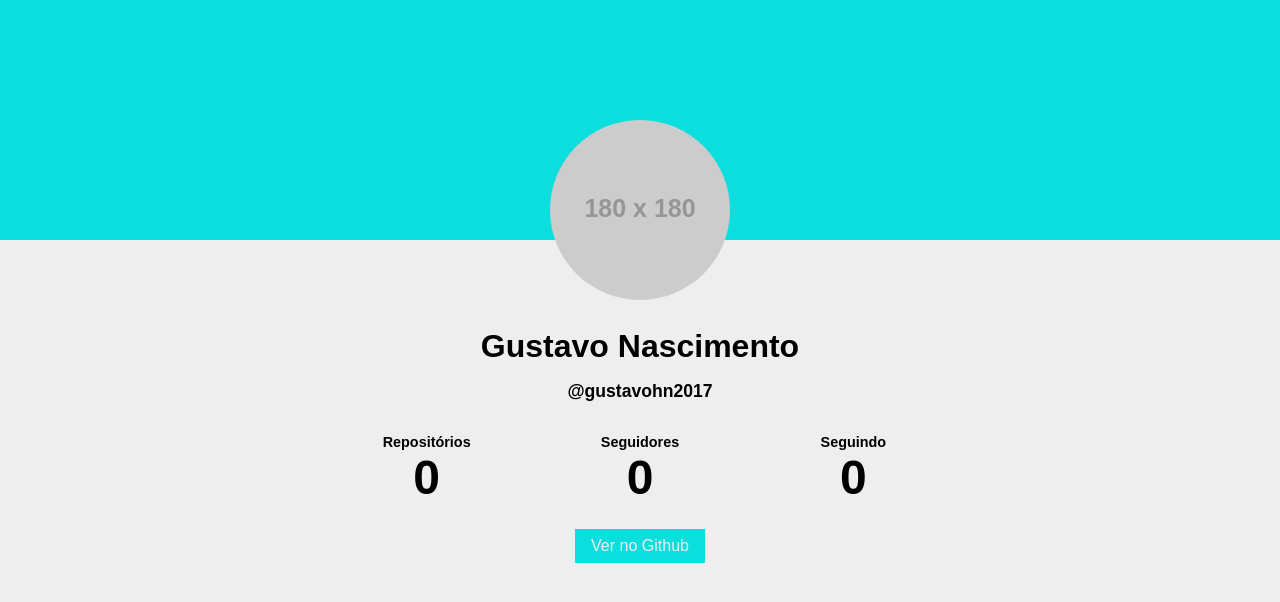
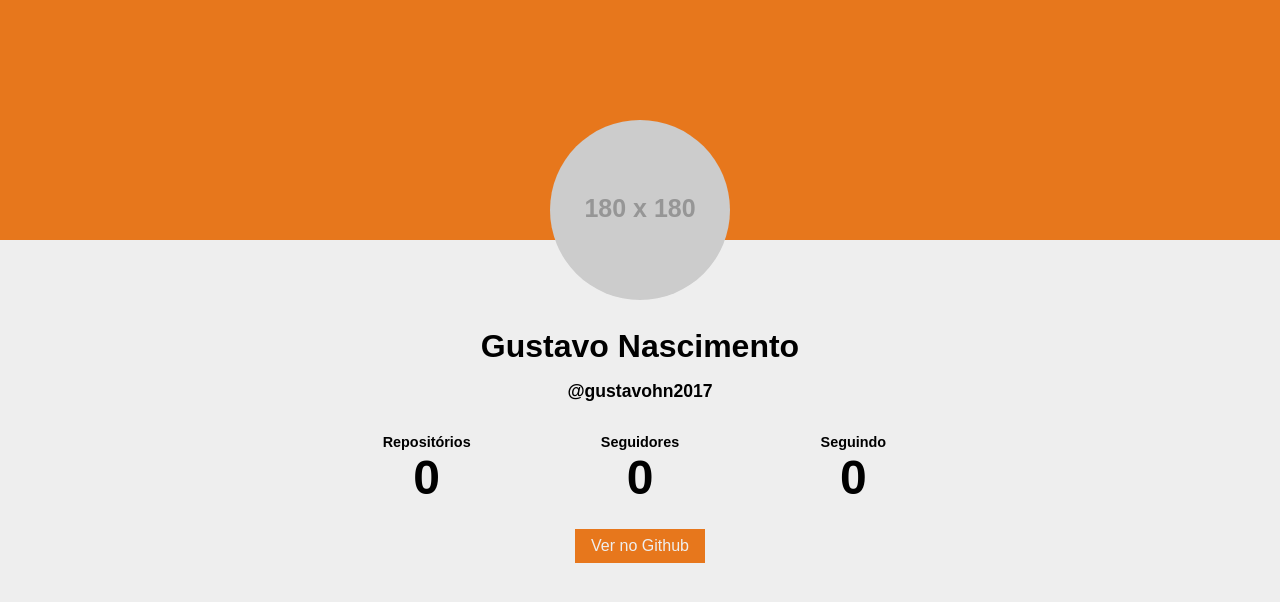
Before and after one commit to gustavohn2017/EBAC_exercises, a plain HTML site: page index.html in a window 1280 px wide. Drawn offline with Linux system fonts and the light colour scheme; no server answers; placeholder pictures from the web are drawn by us.

Commit message:
Terminando o exercício de ajax.

```diff
--- a/main.css
+++ b/main.css
@@ -1,5 +1,5 @@
 :root {
-    --header-color: #0cdddd;
+    --header-color: #e7771c;
     --bg-color: #eee;
 }
 
```
